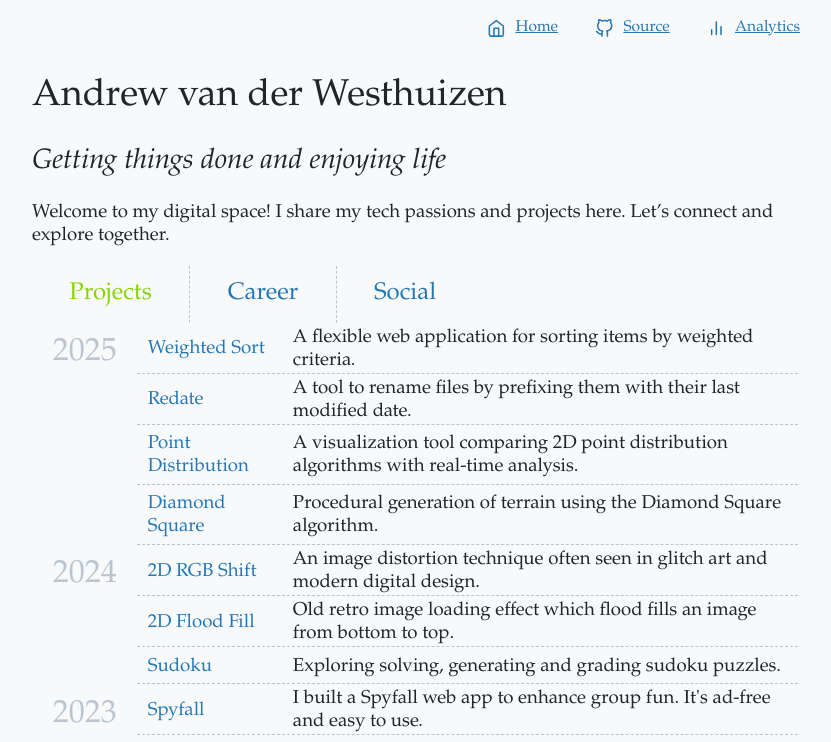
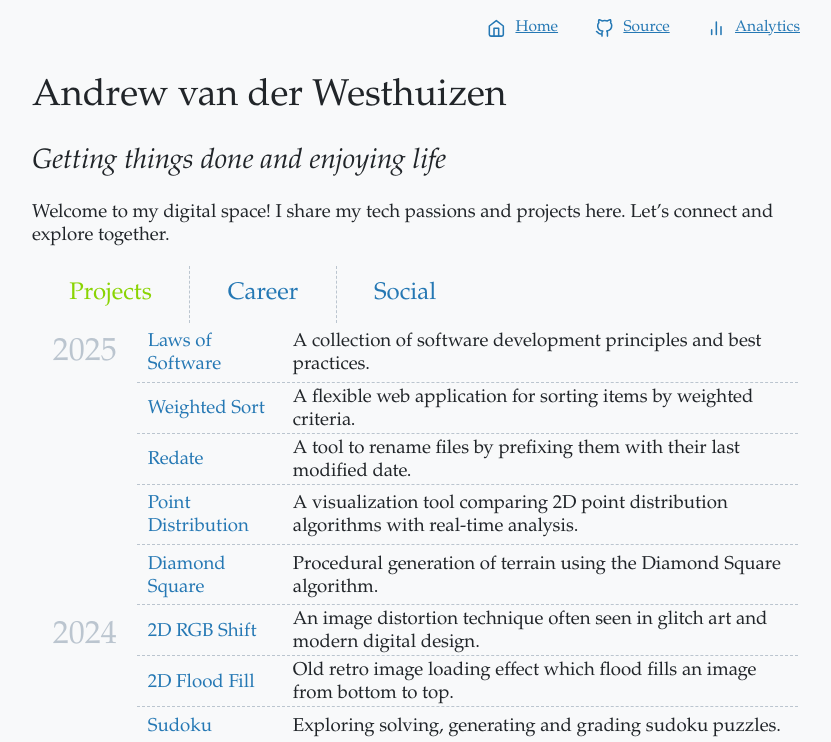
Before and after one commit to avanderw/avanderw.github.io, a SvelteKit app: page / in a window 1280 px wide. Shown: the top 742 px of the page, without its empty margins (224-1055 px from the left). Built offline with nearby package versions, Linux system fonts and the light colour scheme.

Commit message:
Add "Laws of Software" project to the projects table

```diff
--- a/src/routes/+page.svelte
+++ b/src/routes/+page.svelte
@@ -32,7 +32,12 @@
 {#if page === 'projects'}
 	<table>
 		<tr>
-			<td rowspan="4" class="year">2025</td>
+			<td rowspan="5" class="year">2025</td>
+			<td><a href="https://avanderw.co.za/laws-of-software">Laws of Software</a></td>
+			<td>A collection of software development principles and best practices.</td>
+		</tr>
+		<tr>
+
 			<td><a href="https://avanderw.co.za/weighted-sort">Weighted Sort</a></td>
 			<td>A flexible web application for sorting items by weighted criteria.</td>
 		</tr>
```
